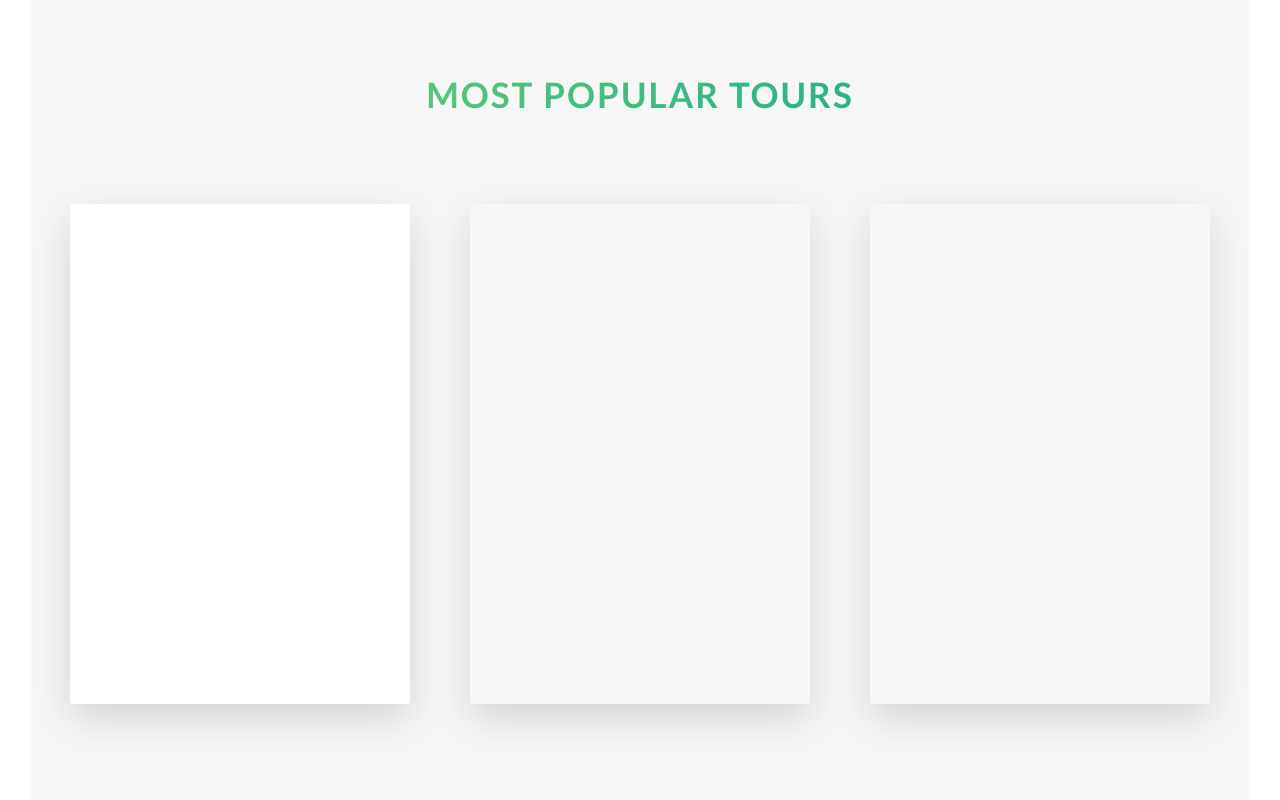
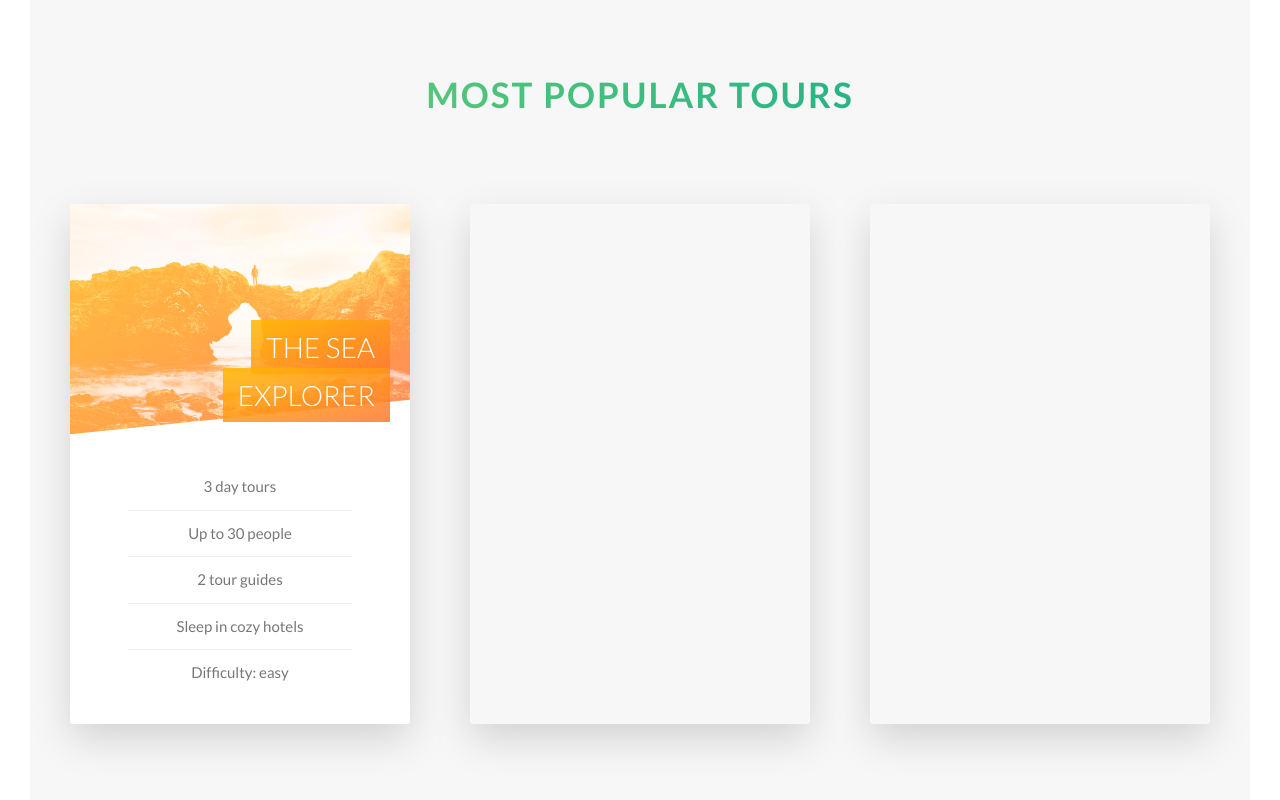
Before and after one commit to Rogger794/natours, a website: page index.html in a window 1280 px wide. Shown: the part 2301-3101 px from the top of the page. Drawn offline with Linux system fonts and the light colour scheme.

Commit message:
tour section-part 2

```diff
--- a/index.html
+++ b/index.html
@@ -107,7 +107,23 @@
                 <div class="col-1-of-3">
                   <div class="card">
                     <div class="card__side card__side--front">
-                     Front
+                      <div class="card__picture card__picture--1">
+                        &nbsp;
+                      </div>
+                      <h4 class="card__heading">
+                        <span class="card__heading-span card__heading-span--1">
+                            The Sea Explorer
+                        </span>
+                      </h4>
+                      <div class="card__details">
+                        <ul>
+                          <li>3 day tours</li>
+                          <li>Up to 30 people</li>
+                          <li>2 tour guides</li>
+                          <li>Sleep in cozy hotels</li>
+                          <li>Difficulty: easy</li>
+                        </ul>
+                      </div>
                     </div>
                     <div class="card__side card__side--back card__side--back-1">
                       Back
--- a/sass/abstracts/_variables.scss
+++ b/sass/abstracts/_variables.scss
@@ -9,6 +9,7 @@ $color-tertiary-light: #2998ff;
 $color-tertiary-dark: #5643fa;
 
 $color-grey-light-1: #f7f7f7;
+$color-grey-light-2: #eee;
 
 $color-gray-dark: #777;
 $color-white: #fff;
--- a/sass/components/_card.scss
+++ b/sass/components/_card.scss
@@ -1,14 +1,15 @@
 .card {
+  // FUNCTIONALITY
   perspective: 150rem;
   -moz-perspective: 150rem;
   position: relative;
-  height: 50rem;
+  height: 52rem;
 
   &__side {
     color: $color-white;
     font-size: 2rem;
 
-    height: 50rem;
+    height: 52rem;
     transition: all .8s ease;
     position: absolute;
     top: 0;
@@ -16,6 +17,7 @@
     width: 100%;
     backface-visibility: hidden;
     border-radius: 3px;
+    overflow: hidden;
     box-shadow: 0 1.5rem 4rem rgba($color-black, .15);
 
     &--front {
@@ -32,10 +34,75 @@
   }
 
   &:hover &__side--front {
-    transform: rotateY(180deg);
+    transform: rotateY(-180deg);
   }
 
   &:hover &__side--back {
     transform: rotateY(0);
   }
+
+  // FRONT SIDE STYLING
+  &__picture{
+    background-size: cover;
+    height: 23rem;
+    background-blend-mode: screen;
+    clip-path: polygon(0 0, 100% 0, 100% 85%, 0 100%);
+
+    &--1{
+      background-image: linear-gradient(to right bottom, $color-secondary-light, $color-secondary-dark),url(../img/nat-5.jpg);
+    }
+
+    &--2{
+      background-image: url(../img/nat-5.jpg);
+    }
+
+    &--3{
+      background-image: url(../img/nat-5.jpg);
+    }
+  }
+
+  &__heading{
+    font-size: 2.8rem;
+    font-weight: 300;
+    text-transform: uppercase;
+    text-align: right;
+    color: $color-white;
+    position: absolute;
+    top: 12rem;
+    right: 2rem;
+    width: 75%;
+  }
+
+  &__heading-span{
+    padding: 1rem 1.5rem;
+    -webkit-box-decoration-break: clone;
+    box-decoration-break: clone;
+
+    &--1{
+      background-image: linear-gradient(to right bottom,
+      rgba($color-secondary-light,.85),
+      rgba($color-secondary-dark,.85));
+    }
+  }
+
+  &__details{
+    padding: 3rem;
+    color: $color-gray-dark;
+
+    ul{
+      list-style: none;
+      width: 80%;
+      margin: 0 auto;
+
+      li{
+        text-align: center;
+        font-size: 1.5rem;
+        padding: 1rem;
+
+        &:not(:last-child){
+          border-bottom: 1px solid $color-grey-light-2;
+        }
+      }
+    }
+  }
 }
```
Also changed, not shown: css/style.css.
